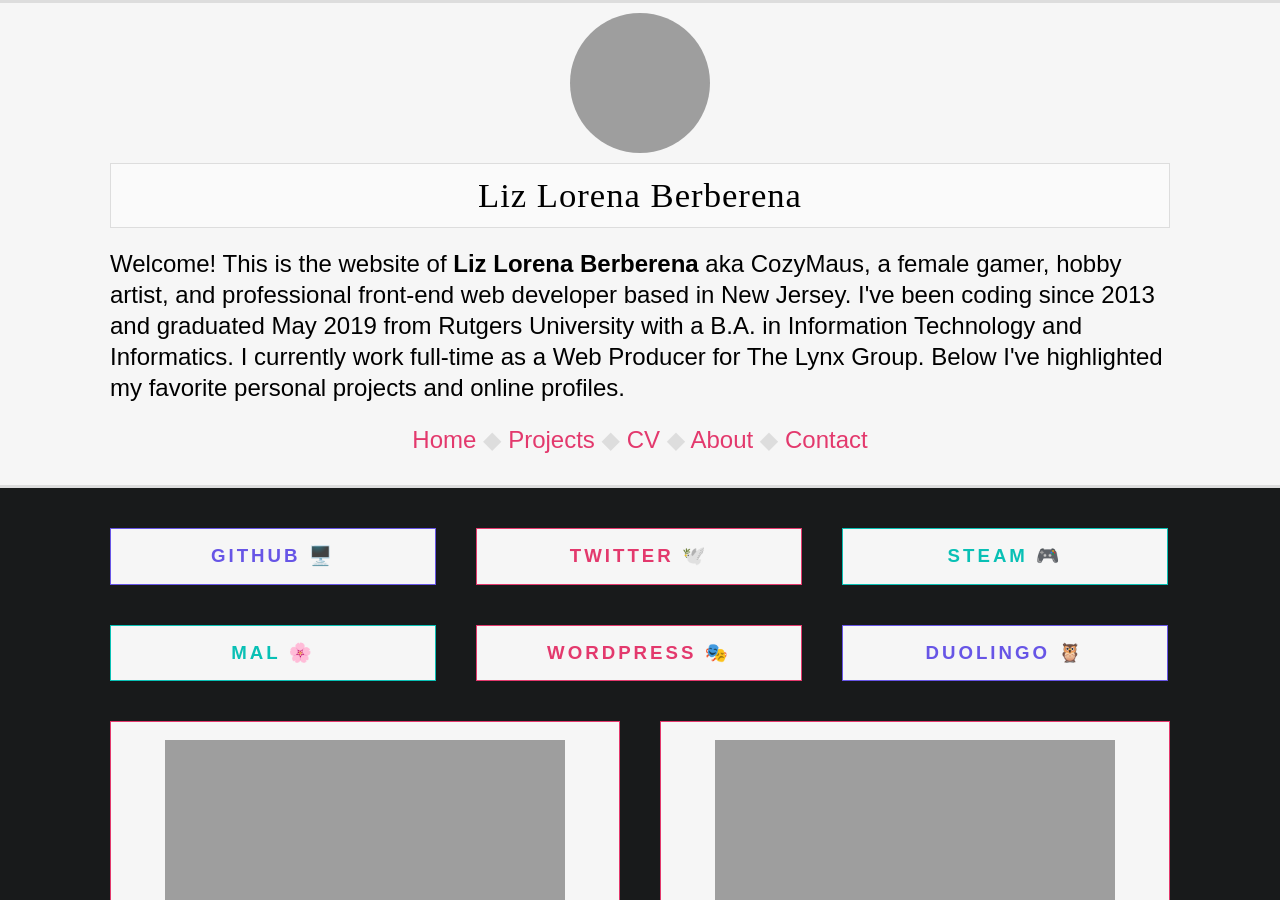
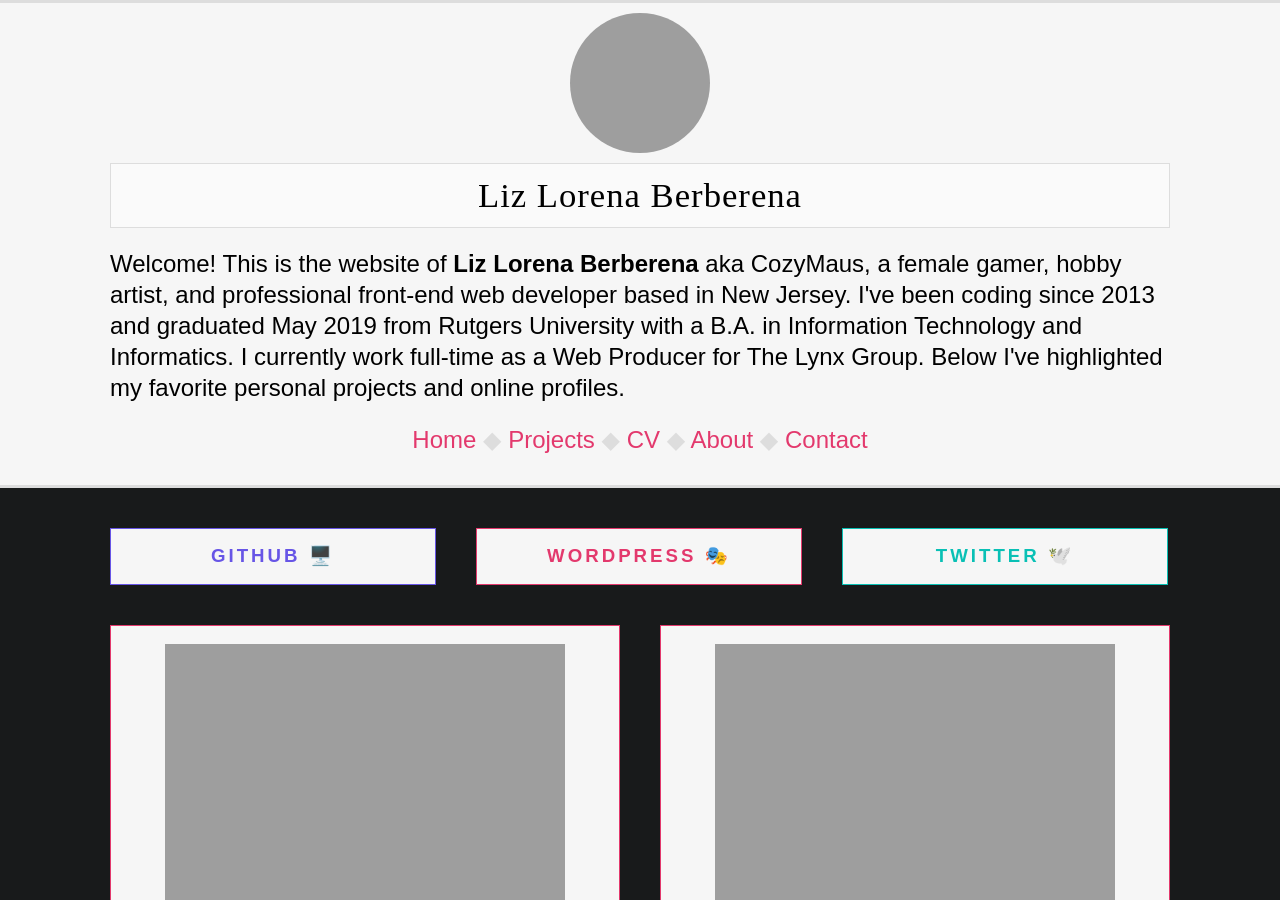
Before and after one commit to liz-lorena/2020, a Jekyll site: the page built from index.html, in a window 1280 px wide and 900 px high. Built offline with Jekyll 4.4.1, drawn with Linux system fonts in a browser that asks for light colours; the list of posts is cut into pages by our own code.

Commit message:
Update links.html

```diff
--- a/_includes/links.html
+++ b/_includes/links.html
@@ -3,14 +3,8 @@
 
 	<a href="http://github.com/{{ site.username }}" rel="noopener" class="purple" target="_blank" title="Projects and website code @{{ site.username }}">Github 🖥️</a>
 
-	<a href="http://twitter.com/{{ site.username }}" rel="noopener" class="red" target="_blank" title="Nonsense @{{ site.username }}">Twitter 🕊️</a>
-
-	<a href="http://steamcommunity.com/id/{{ site.username }}" rel="noopener" class="green" target="_blank" title="Games I play at /id/{{ site.username }}">Steam 🎮</a>
-
-	<a href="http://myanimelist.net/profile/{{ site.username }}" rel="noopener" class="green" target="_blank" title="Anime I watch @{{ site.username }}">MAL 🌸</a>
-
 	<a href="https://{{ site.username }}.wordpress.com" rel="noopener" class="red" target="_blank" title="Art and fiction @{{ site.username }}">WordPress 🎭</a>
 
-	<a href="http://duolingo.com/{{ site.username }}" rel="noopener" class="purple" target="_blank" title="Language progress @{{ site.username }}">Duolingo 🦉</a>
+	<a href="http://twitter.com/{{ site.username }}" rel="noopener" class="green" target="_blank" title="Nonsense @{{ site.username }}">Twitter 🕊️</a>
 
 </div>
```
